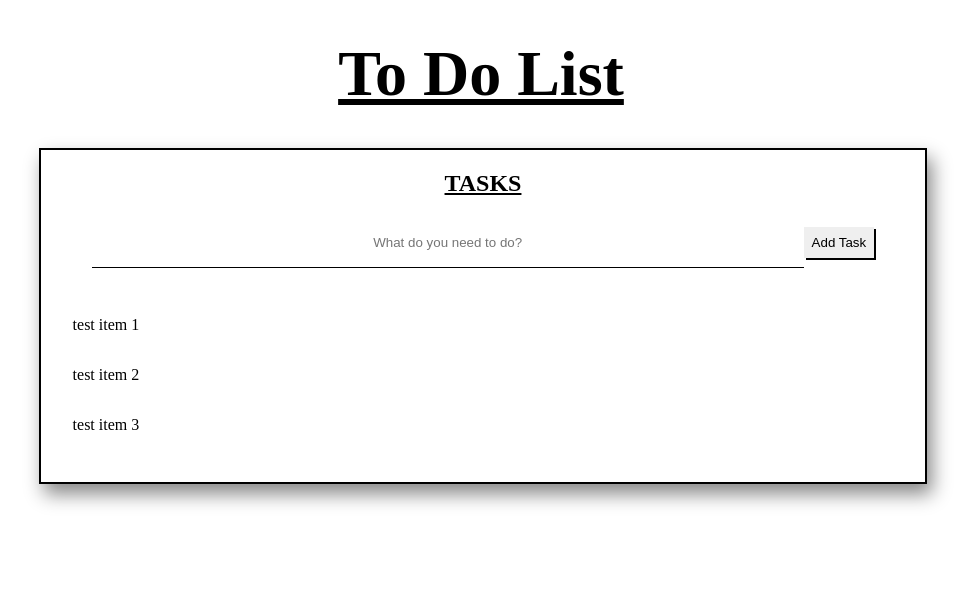
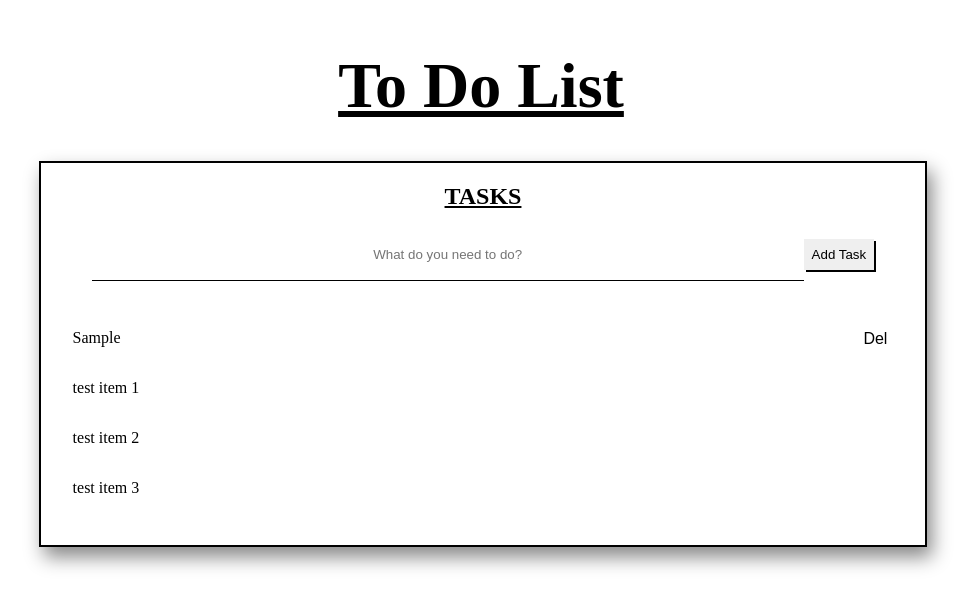
Before and after one commit to RyMoPT/todoreact, a React (Create React App) app: page / in a window 1280 px wide. Both pictures are taken after typing "Sample" into the empty fields and a click on the input "Add Task". Shown: the top 608 px of the page, without its empty margins (159-1134 px from the left). Built offline with nearby package versions, Linux system fonts and the light colour scheme.

Commit message:
got adding and deleting tasks to work

```diff
--- a/src/App.js
+++ b/src/App.js
@@ -2,7 +2,10 @@ import React from 'react';
 import './App.css';
 
 
-
+function Testfunc() {
+  for (var item of this.state.taskList) {
+    console.log(item)}
+  }
 
 class App extends React.Component {
   constructor(props){
@@ -16,7 +19,20 @@ class App extends React.Component {
   }
 
 
+  deleteItem(id) {
+    console.log(id);
+    const list = [...this.state.taskList];
+
+    const updatedList = list.filter(item => item.id !==id)
+
+    this.setState({
+      taskList: updatedList,
+    })
+
+  }
+
   addItem(e) {
+
     console.log(this.props)
     console.log(e.target)
     e.preventDefault();
@@ -35,9 +51,12 @@ class App extends React.Component {
 
     console.log(this.state.list)
     this.setState({
-      list,
+      taskList: list,
       newItem: ""
     });
+    return (
+      <Testfunc/>
+    )
   }
 
   updateInput(key, value) {
@@ -60,7 +79,10 @@ class App extends React.Component {
         <div className="noProjectSelected">
             {/* <h3>Please select or create a new project!</h3> */}
         </div>
-        <form className="taskForm" data-task-form>
+        <form
+        className="taskForm"
+        data-task-form
+        onSubmit={(e)=> this.addItem(e)}>
             <input type="text"
             className="taskFormInput"
             placeholder="What do you need to do?"
@@ -72,10 +94,21 @@ class App extends React.Component {
             <input type="submit"
             className="submitTaskBtn"
             value="Add Task"
-            onClick={(e)=> this.addItem(e)}
+
             />
         </form>
     <ul className="itemList" data-task-list>
+      {this.state.taskList.map(item => {
+        return (
+          <li key={item.id}>
+            {item.value}
+            <button
+            className="trashBtn"
+            onClick = {()=> this.deleteItem(item.id)}
+            >Del</button>
+          </li>
+        )
+      })}
         <li>test item 1 <button className="trashBtn"><i className="fas fa-trash"></i></button></li>
         <li>test item 2</li>
         <li>test item 3</li>
@@ -90,20 +123,4 @@ class App extends React.Component {
 }
 }
 
-
-
-
-function SubmitTask (e) {
-  e.preventDefault();
-  console.log('test');
-  const taskFormInput = document.querySelector('[data-task-form-input]');
-  const tasks = this.state.tasks.slice();
-  this.setState({
-      tasks: tasks.concat({
-          tasks: taskFormInput,
-      })
-  })
-
-}
-
 export default App;
```
